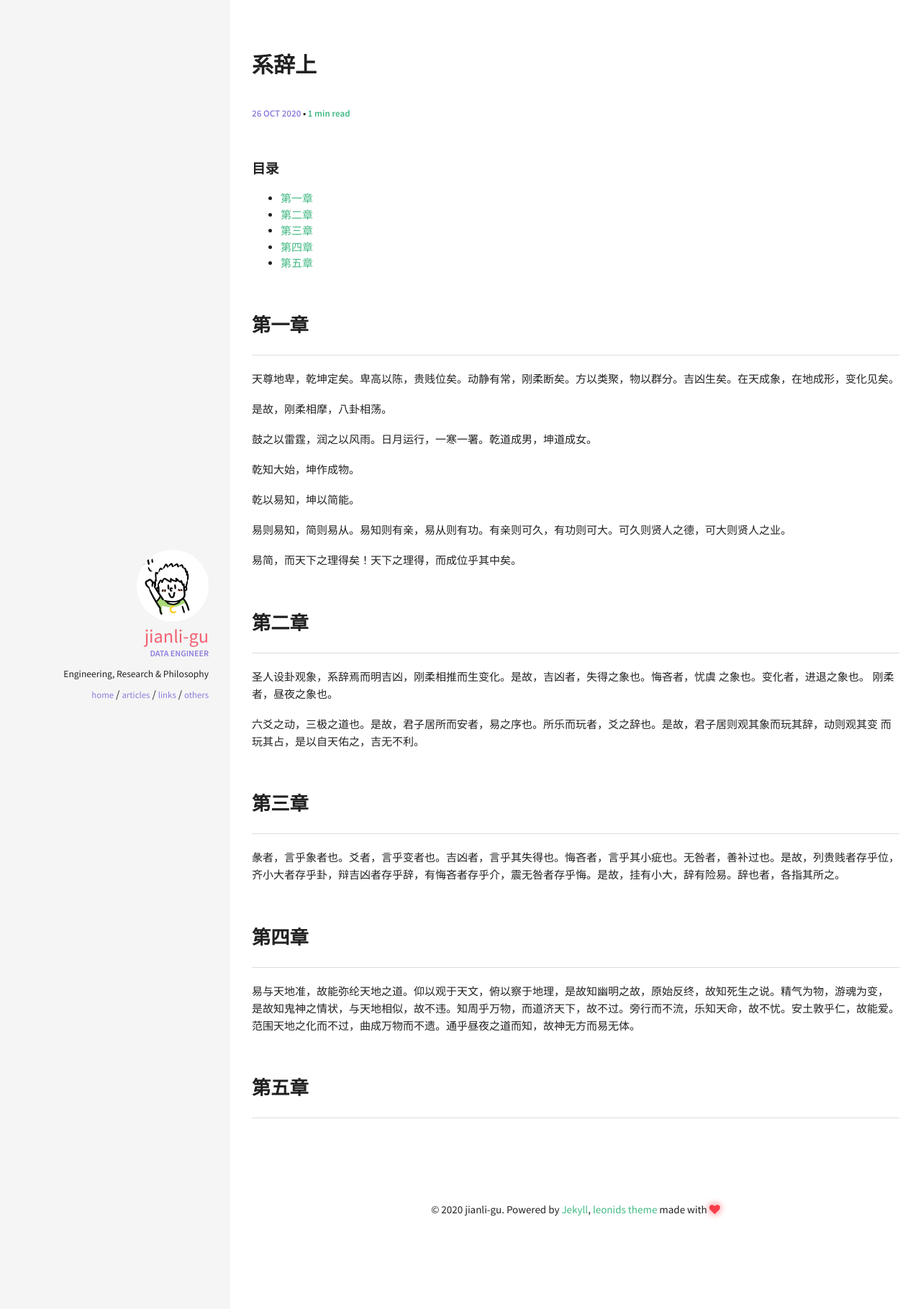
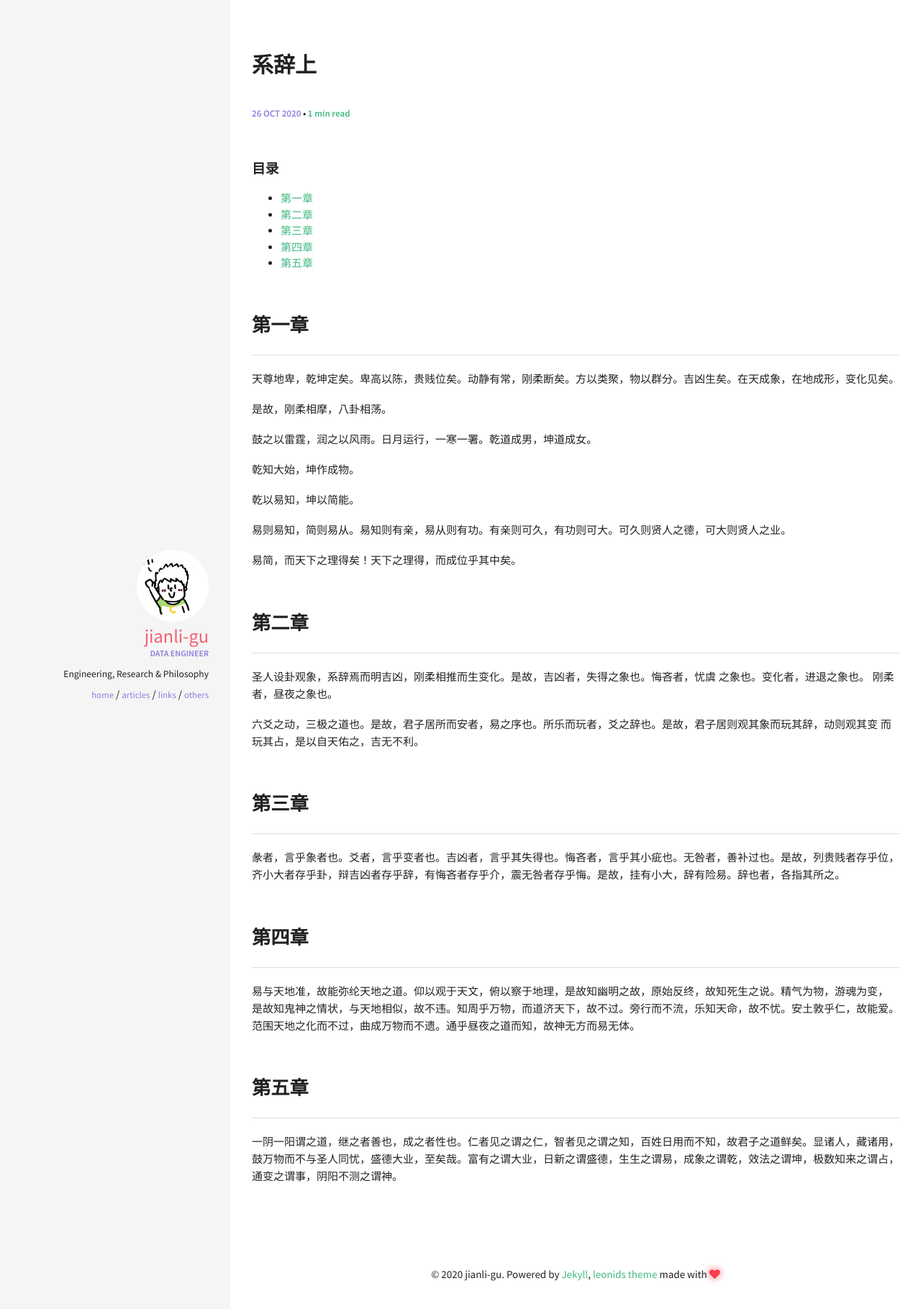
Before and after one commit to jianli-gu/jianli-gu.github.io, a Jekyll site: the page built from _posts/others/xici/2020-10-26-xi-ci-shang.md, in a window 1280 px wide. Shown: the top 1819 px of the page at 72% size. Built offline with Jekyll 4.4.1, drawn with Linux system fonts in a browser that asks for light colours.

Commit message:
Add fifth

```diff
--- a/_posts/others/xici/2020-10-26-xi-ci-shang.md
+++ b/_posts/others/xici/2020-10-26-xi-ci-shang.md
@@ -51,3 +51,7 @@ modified: 2020-10-26
 
 
 ## 第五章
+
+一阴一阳谓之道，继之者善也，成之者性也。仁者见之谓之仁，智者见之谓之知，百姓日用而不知，故君子之道鲜矣。显诸人，藏诸用，
+鼓万物而不与圣人同忧，盛德大业，至矣哉。富有之谓大业，日新之谓盛德，生生之谓易，成象之谓乾，效法之谓坤，极数知来之谓占，
+通变之谓事，阴阳不测之谓神。
```
